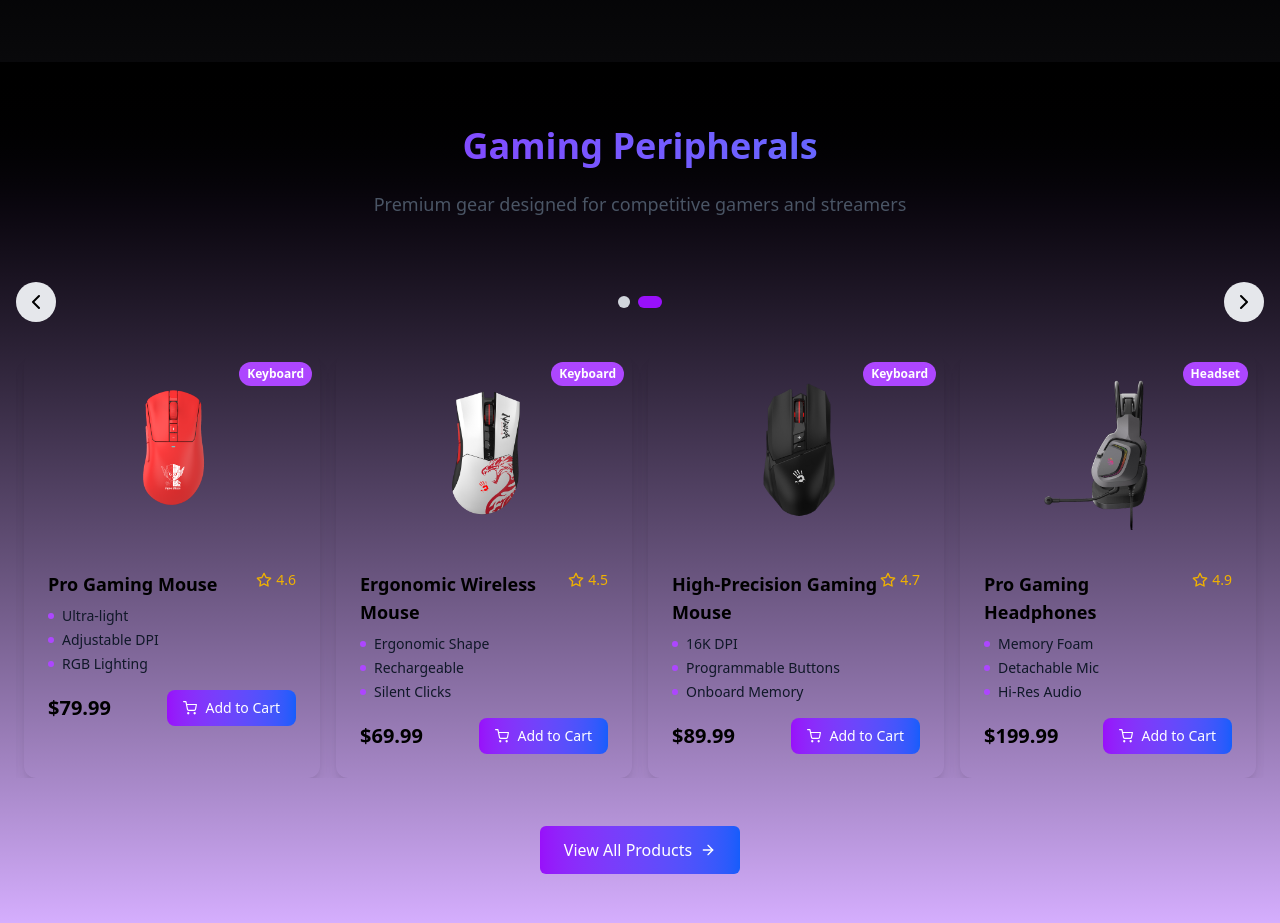
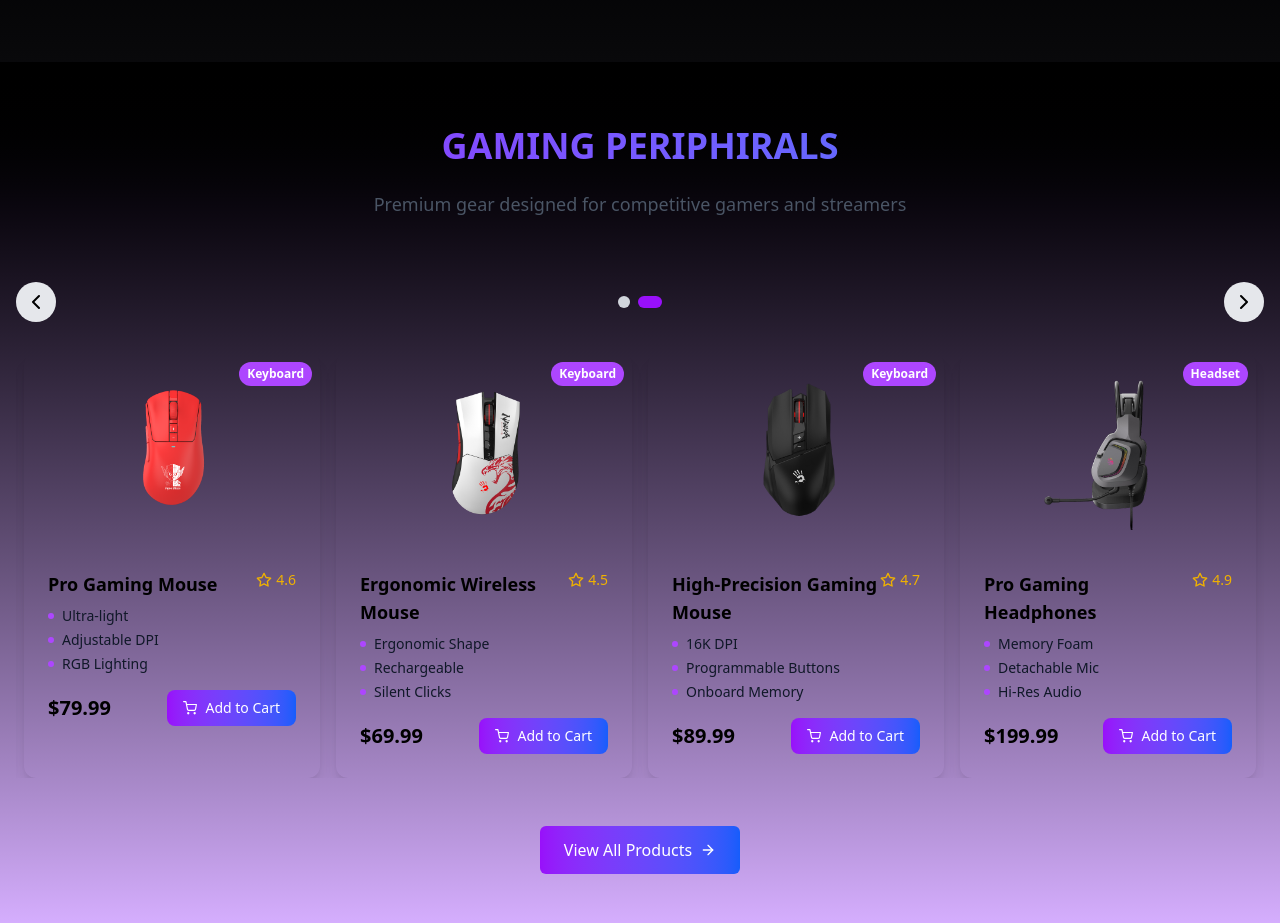
Before and after one commit to S-Q-Ali/Internship-Practice-Project, a React (Vite) app in the folder my-project/: page / in a window 1280 px wide. Shown: the part 1225-2148 px from the top of the page. Built offline with nearby package versions, Linux system fonts and the light colour scheme.

Commit message:
text goes to capital letters

```diff
--- a/my-project/src/components/Products.jsx
+++ b/my-project/src/components/Products.jsx
@@ -223,7 +223,7 @@ export default function Products() {
         {/* Header */}
         <div className="section-header text-center mb-16">
           <h2 className="text-3xl md:text-4xl font-bold bg-clip-text text-transparent bg-gradient-to-r from-purple-600 to-blue-500 mb-4 pb-2">
-            Gaming Peripherals
+            GAMING PERIPHIRALS
           </h2>
           <p className="text-lg text-gray-600 dark:text-gray-300 max-w-2xl mx-auto">
             Premium gear designed for competitive gamers and streamers
```
